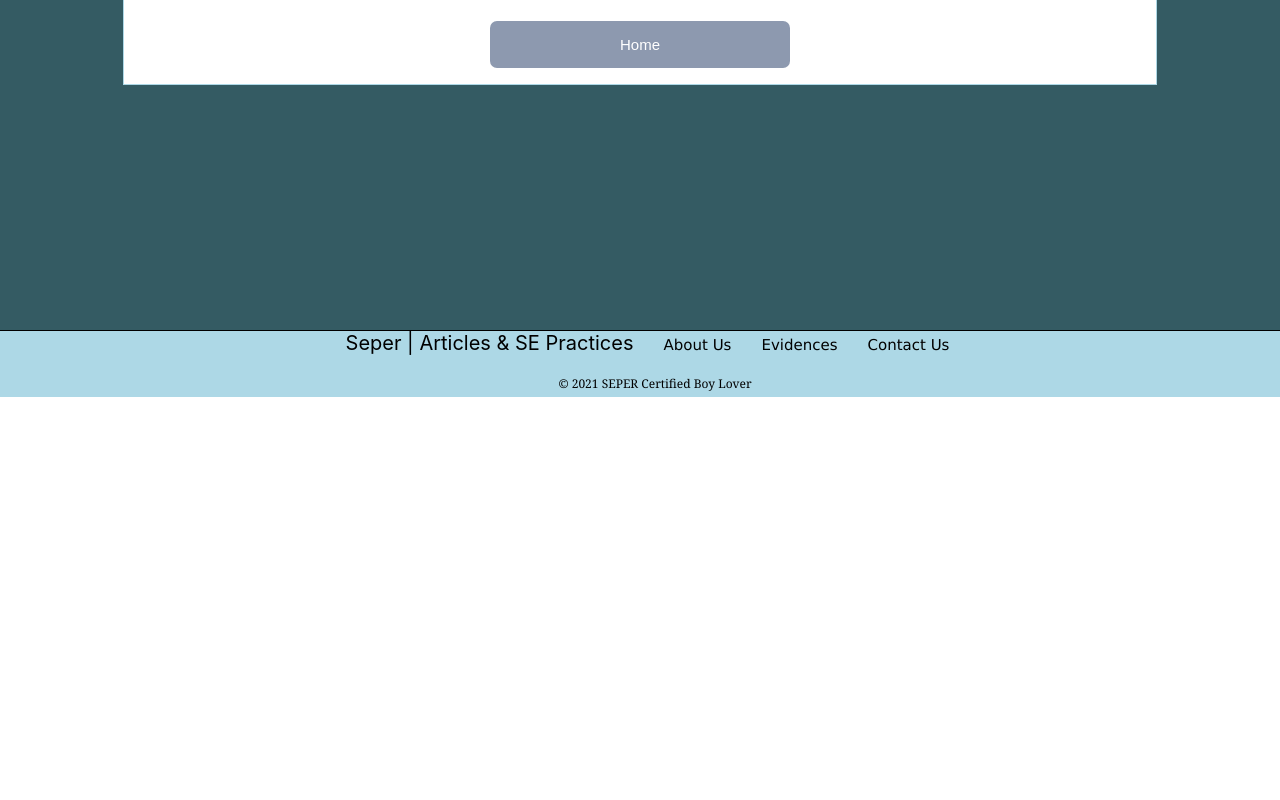
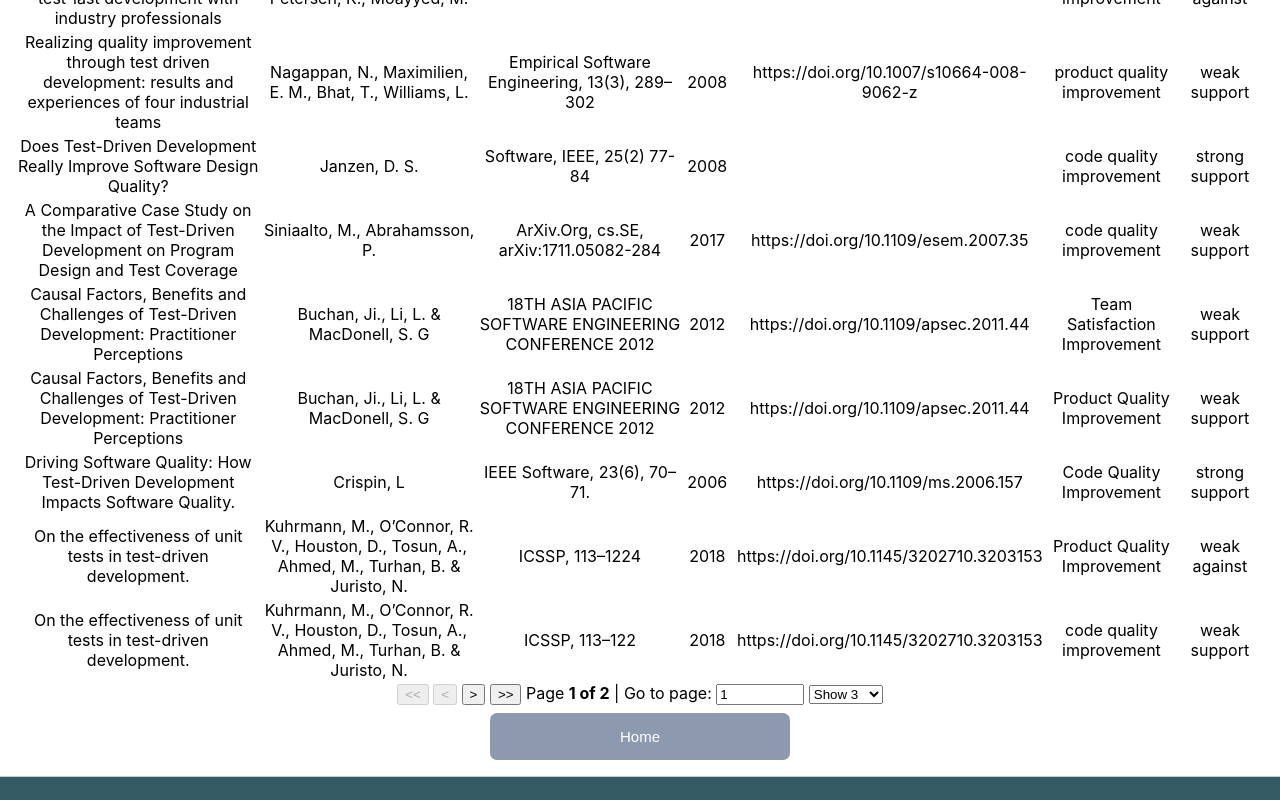
Before and after one commit to 1337-hacks/CISE-Breuh, a React (Create React App) app in the folder frontend/: page /displayEvidence in a window 1280 px wide. Shown: the part 440-1240 px from the top of the page. Before the commit the page ends 837 px from the top, so only its background shows below. Built offline with nearby package versions, Linux system fonts and the light colour scheme; no server answers.

Commit message:
Commit 016 - show table data (temp)

```diff
--- a/frontend/src/Components/Evidence-Table/articles.js
+++ b/frontend/src/Components/Evidence-Table/articles.js
@@ -49,6 +49,76 @@ const articles = [
       claim: ["code quality improvement"],
       evidence: ["weak support"],
     },
+    {
+      _id: "6",
+      title: "Causal Factors, Benefits and Challenges of Test-Driven Development: Practitioner Perceptions",
+      authors: "Buchan, Ji., Li, L. & MacDonell, S. G",
+      source: "18TH ASIA PACIFIC SOFTWARE ENGINEERING CONFERENCE 2012",
+      pubyear: "2012",
+      doi: "https://doi.org/10.1109/apsec.2011.44",
+      claim: ["Team Satisfaction Improvement"],
+      evidence: ["weak support"],
+    },
+    {
+      _id: "7",
+      title: "Causal Factors, Benefits and Challenges of Test-Driven Development: Practitioner Perceptions",
+      authors: "Buchan, Ji., Li, L. & MacDonell, S. G",
+      source: "18TH ASIA PACIFIC SOFTWARE ENGINEERING CONFERENCE 2012",
+      pubyear: "2012",
+      doi: "https://doi.org/10.1109/apsec.2011.44",
+      claim: ["Product Quality Improvement"],
+      evidence: ["weak support"],
+    },
+    {
+      _id: "8",
+      title: "Driving Software Quality: How Test-Driven Development Impacts Software Quality.",
+      authors: "Crispin, L",
+      source: "IEEE Software, 23(6), 70–71.",
+      pubyear: "2006",
+      doi: "https://doi.org/10.1109/ms.2006.157",
+      claim: ["Code Quality Improvement"],
+      evidence: ["strong support"],
+    },
+    {
+      _id: "9",
+      title: "On the effectiveness of unit tests in test-driven development.",
+      authors: "Kuhrmann, M., O’Connor, R. V., Houston, D., Tosun, A., Ahmed, M., Turhan, B. & Juristo, N.",
+      source: "ICSSP, 113–1224",
+      pubyear: "2018",
+      doi: "https://doi.org/10.1145/3202710.3203153",
+      claim: ["Product Quality Improvement"],
+      evidence: ["weak against"],
+    },
+    {
+      _id: "10",
+      title: "On the effectiveness of unit tests in test-driven development.",
+      authors: "Kuhrmann, M., O’Connor, R. V., Houston, D., Tosun, A., Ahmed, M., Turhan, B. & Juristo, N.",
+      source: "ICSSP, 113–122",
+      pubyear: "2018",
+      doi: "https://doi.org/10.1145/3202710.3203153",
+      claim: ["code quality improvement"],
+      evidence: ["weak support"],
+    },
+    {
+      _id: "11",
+      title: "Test-Driven Development as a Defect-Reduction Practice.",
+      authors: "Williams, L., Maximilien, E. M. & Vouk, M.",
+      source: "4th International Symposium on Software Reliability Engineering, 2003. ISSRE 2003, 34–45.",
+      pubyear: "2001",
+      doi: "https://doi.org/10.1109/issre.2003.1251029",
+      claim: ["Product Quality Improvement"],
+      evidence: ["strong support"],
+    },
+    {
+      _id: "12",
+      title: "An Empirical Study of Test-Driven Development vs. Test-Last Development Using Eye Tracking",
+      authors: "Choma, J., Guerra, E. M., Silva, T. S. da, Albuquerque, T., Albuquerque, V. G. & Zaina, L. M.",
+      source: "WBMA, 1106(1), 11–24.",
+      pubyear: "2019",
+      doi: "https://doi.org/10.1007/978-3-030-36701-5_2",
+      claim: ["code quality improvement"],
+      evidence: ["weak support"],
+    },
   ];
 
   module.exports = articles;
--- a/frontend/src/Components/Evidence-Table/dropdown.js
+++ b/frontend/src/Components/Evidence-Table/dropdown.js
@@ -1,5 +1,5 @@
 import React from 'react';
-import SEPractices from "../dummydata/SE-practices"
+import SEPractices from './SE-practices';
 
   const optionItems = SEPractices.map((SEPractice) =>
                 <option key={SEPractice.practice}>{SEPractice.practice}</option>
--- a/frontend/src/Components/Evidence-Table/evidencetable.js
+++ b/frontend/src/Components/Evidence-Table/evidencetable.js
@@ -101,7 +101,7 @@ const {
               const page = e.target.value ? Number(e.target.value) - 1 : 0
               gotoPage(page)
             }}
-            style={{ width: '100px' }}
+            style={{ width: '80px' }}
           />
         </span>{' '}
         <select
@@ -122,4 +122,4 @@ const {
   )
 };
 
-  export default Table;
+export default Table;
--- a/frontend/src/Components/Pages/DisplayEvidence/DisplayEvidenceStyle.js
+++ b/frontend/src/Components/Pages/DisplayEvidence/DisplayEvidenceStyle.js
@@ -4,9 +4,8 @@ import styled from 'styled-components';
 export const PageWrapper = styled.div`
     display: grid;
     place-content: center;
-    height: 82vh;
-    padding-bottom: 50px;
-
+    height: max-content;
+    padding-bottom: 280px;
     background-color: #345B63;
 
     /* background-image: url('/testBackground.png');
@@ -18,11 +17,11 @@ export const PageWrapper = styled.div`
 export const PageContainer = styled.div`
     display: grid;
     place-content: center;
-    height: 100%;
+
 `;
 
 export const Data = styled.div`
-    --width: 1000px;
+    --width: 1250px;
 
     display: flex;
     padding: 1em;
--- a/frontend/src/Components/Pages/DisplayEvidence/index.jsx
+++ b/frontend/src/Components/Pages/DisplayEvidence/index.jsx
@@ -10,43 +10,17 @@ import {
   PageHeader
 } from "./DisplayEvidenceStyle";
 
-// import articles from "./../../Evidence-Table/articles"
+import articles from "./../../Evidence-Table/articles";
 import Table from "../../Evidence-Table/evidencetable";
 import tablecolumns from "../../Evidence-Table/tablecolumns";
-// import Dropdown from "../../Evidence-Table/dropdown";
-// import Styles from "../../Evidence-Table/tablestyle";
+import Dropdown from "../../Evidence-Table/dropdown";
+import Styles from "../../Evidence-Table/tablestyle";
 
-
-
-class DisplayEvidencePage extends Component {
-  constructor(props) {
-    super(props);
-    this.state = {
-      articles: {}
-    };
-  }
+const DisplayEvidencePage = () => {
 
   /* Logic goes here eg. pull data from DB */
 
-  componentDidMount() {
-    console.log("Print id: " + this.props.match.params.id);
-    axios.get('/routes/articles/'+this.props.match.params.id)
-      .then(res => {
-        console.log("Print-showBookDetails-API-response: " + res.data);
-        this.setState({
-          articles: res.data
-        })
-      })
-      .catch(err => {
-        console.log("Error from ShowBookDetails");
-      })
-  };
-
-  render() {
-
-    const articles = this.state.articles;
-
-    return (
+  return (
       <PageWrapper>
         {/* Container for Page Background */}
         <PageContainer>
@@ -55,10 +29,9 @@ class DisplayEvidencePage extends Component {
           <Data>
             <div>
                 <h2>Select SE Practice to get evidence for the claimed benefits</h2>
-                {/* <Dropdown/>
-                <Styles> */}
-                    {/* <Table data={articles} columns={tablecolumns}/> */}
-
+                {/* <Dropdown/> */}
+                {/* <Styles> */}
+                  <Table data={articles} columns={tablecolumns}/>
                 {/* </Styles> */}
             </div>
               <Link to="/">
@@ -69,8 +42,6 @@ class DisplayEvidencePage extends Component {
         </PageContainer>
       </PageWrapper>
     );
-  }
+};
 
-}
-
-export default DisplayEvidencePage
+export default DisplayEvidencePage;
```
Also changed, not shown: 1 other file (tests, documents, lock files or other folders).
